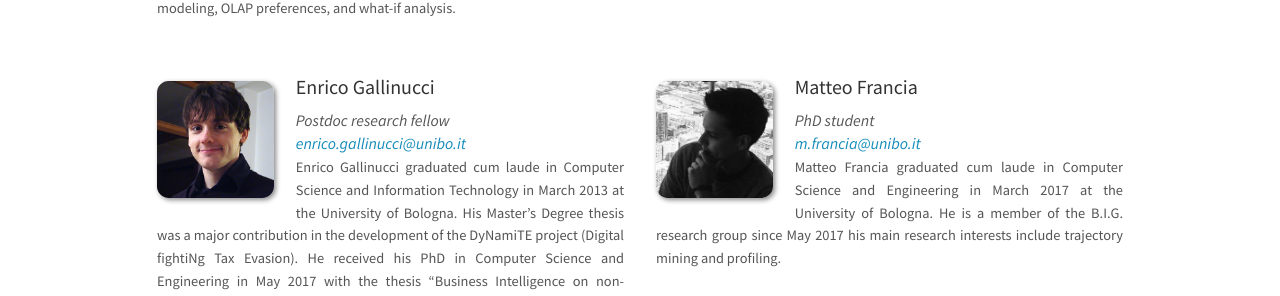
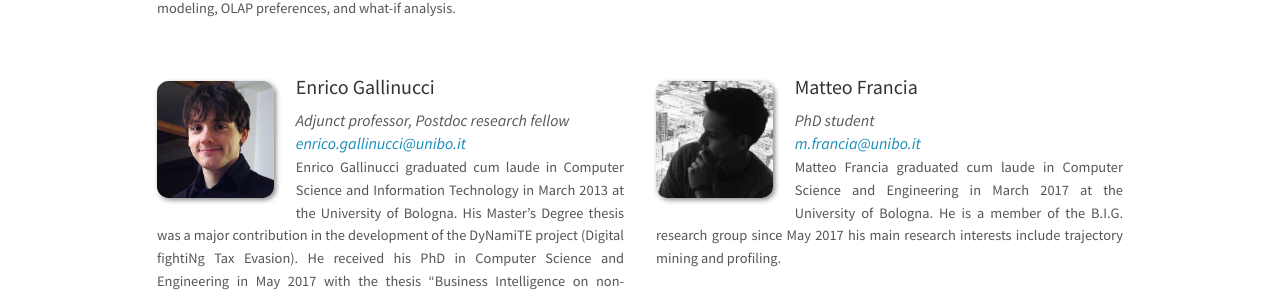
Before and after one commit to big-unibo/big-unibo.github.io, a Jekyll site: the page built from _pages/team.md, in a window 1280 px wide and 900 px high, scrolled down 584 px. Shown: the part 150-446 px from the top of the window. Built offline with Jekyll 4.4.1, drawn with Linux system fonts in a browser that asks for light colours; nearby versions of some CDN libraries.

Commit message:
Update team_members.yml

```diff
--- a/_data/team_members.yml
+++ b/_data/team_members.yml
@@ -18,7 +18,7 @@
 
 - name: Enrico Gallinucci
   photo: GallinucciE.jpg
-  info: Postdoc research fellow #, started Oct 2019
+  info: Adjunct professor, Postdoc research fellow #, started Oct 2019
   email: enrico.gallinucci@unibo.it
   bio: Enrico Gallinucci graduated cum laude in Computer Science and Information Technology in March 2013 at the University of Bologna. His Master's Degree thesis was a major contribution in the development of the DyNamiTE project (Digital fightiNg Tax Evasion). He received his PhD in Computer Science and Engineering in May 2017 with the thesis "Business Intelligence on non-conventional data" (i.e., extending traditional BI techniques to properly handle social data, linked data, and schemaless data). Currently, he is a post-doctoral research fellow of the B.I.G. research group, which he joined in January 2014. He is also adjunct professor at the University of Bologna, where he teaches the Big Data course of the Master's Degree. His research interests mainly focus in the areas of Business Intelligence 2.0 and Big Data.
 
```
